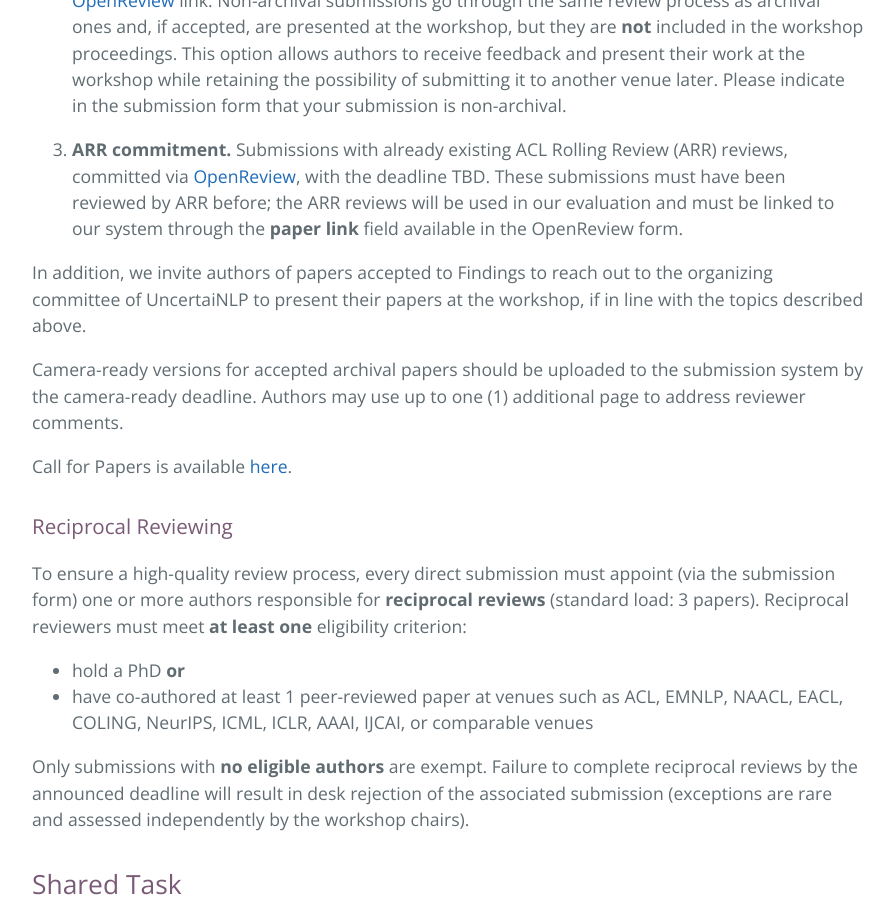
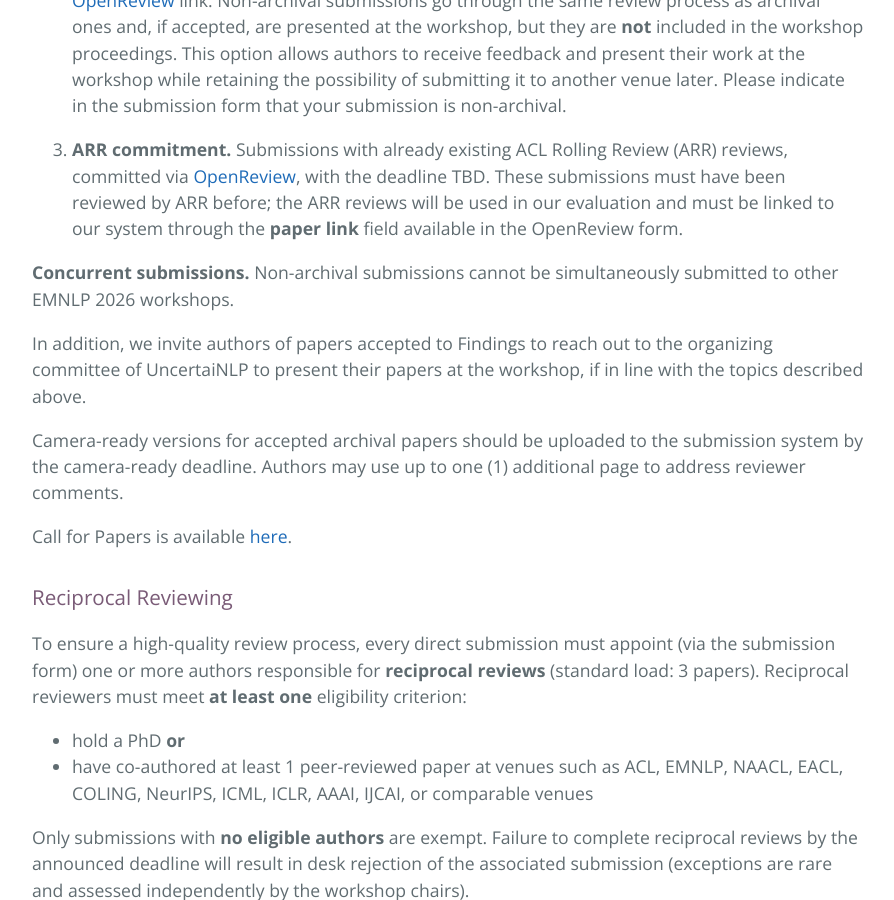
Before and after one commit to uncertainlp/uncertainlp.github.io, a Jekyll site: the page built from index.md, in a window 1280 px wide and 900 px high, scrolled down 5641 px. Shown: the whole window, without its empty margins (192-1086 px from the left). Built offline with Jekyll 4.4.1, drawn with Linux system fonts in a browser that asks for light colours.

Commit message:
added Concurrent submissions info

```diff
--- a/index.md
+++ b/index.md
@@ -134,6 +134,8 @@ We accept three types of submissions:
 2. **Direct non-archival submissions.** Papers submitted directly to the workshop via the same [OpenReview](https://openreview.net/group?id=EMNLP/2026/Workshop/UncertaiNLP) link. Non-archival submissions go through the same review process as archival ones and, if accepted, are presented at the workshop, but they are **not** included in the workshop proceedings. This option allows authors to receive feedback and present their work at the workshop while retaining the possibility of submitting it to another venue later. Please indicate in the submission form that your submission is non-archival.
 
 3. **ARR commitment.** Submissions with already existing ACL Rolling Review (ARR) reviews, committed via [OpenReview](https://openreview.net/group?id=EMNLP/2026/Workshop/UncertaiNLP_ARR_Commitment), with the deadline TBD. These submissions must have been reviewed by ARR before; the ARR reviews will be used in our evaluation and must be linked to our system through the **paper link** field available in the OpenReview form.
+
+**Concurrent submissions.** Non-archival submissions cannot be simultaneously submitted to other EMNLP 2026 workshops.
 
 In addition, we invite authors of papers accepted to Findings to reach out to the organizing committee of UncertaiNLP to present their papers at the workshop, if in line with the topics described above.
 
```
